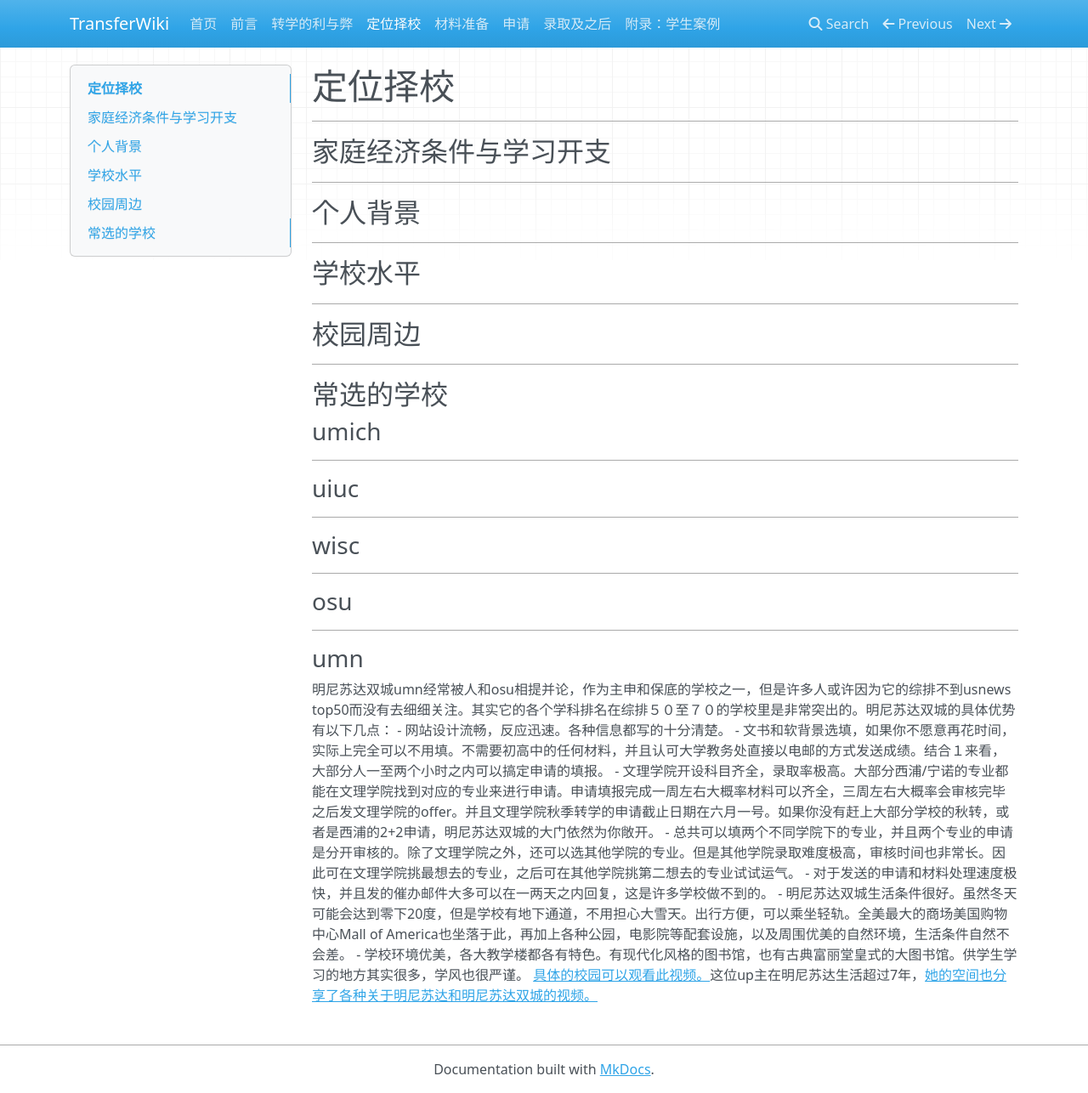
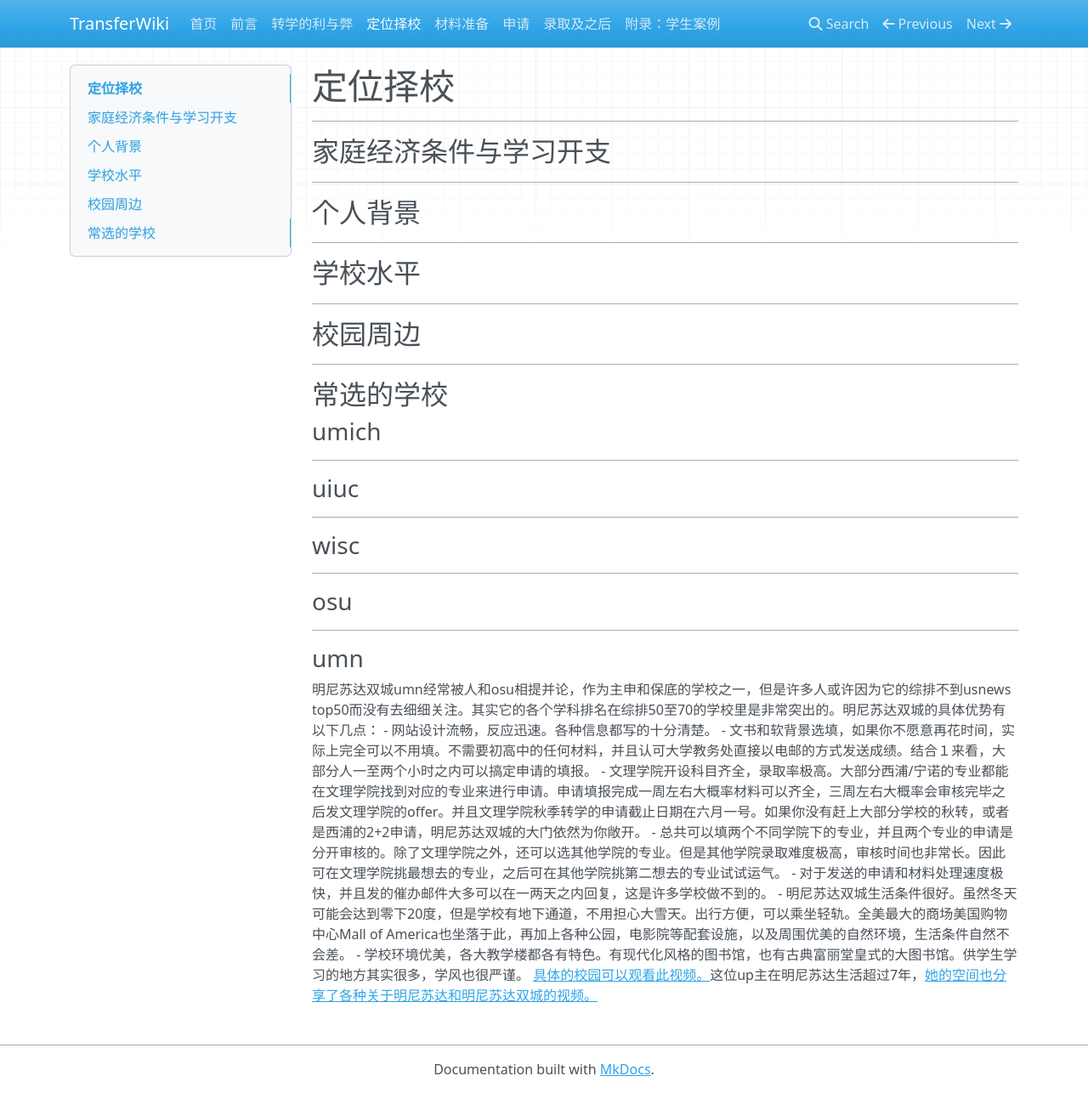
Before and after one commit to SihanXU/TransferWiki, an MkDocs documentation site: the page built from docs/school.md, in a window 1280 px wide and 1286 px high. Shown: the whole window at 85% size. Built offline with MkDocs 1.6.1, drawn with Linux system fonts in a browser that asks for light colours; nearby versions of some CDN libraries.

Commit message:
Update school.md

```diff
--- a/docs/school.md
+++ b/docs/school.md
@@ -36,7 +36,7 @@
 ***
 
 ### umn
-明尼苏达双城umn经常被人和osu相提并论，作为主申和保底的学校之一，但是许多人或许因为它的综排不到usnews top50而没有去细细关注。其实它的各个学科排名在综排５０至７０的学校里是非常突出的。明尼苏达双城的具体优势有以下几点：
+明尼苏达双城umn经常被人和osu相提并论，作为主申和保底的学校之一，但是许多人或许因为它的综排不到usnews top50而没有去细细关注。其实它的各个学科排名在综排50至70的学校里是非常突出的。明尼苏达双城的具体优势有以下几点：
 - 网站设计流畅，反应迅速。各种信息都写的十分清楚。
 - 文书和软背景选填，如果你不愿意再花时间，实际上完全可以不用填。不需要初高中的任何材料，并且认可大学教务处直接以电邮的方式发送成绩。结合１来看，大部分人一至两个小时之内可以搞定申请的填报。
 - 文理学院开设科目齐全，录取率极高。大部分西浦/宁诺的专业都能在文理学院找到对应的专业来进行申请。申请填报完成一周左右大概率材料可以齐全，三周左右大概率会审核完毕之后发文理学院的offer。并且文理学院秋季转学的申请截止日期在六月一号。如果你没有赶上大部分学校的秋转，或者是西浦的2+2申请，明尼苏达双城的大门依然为你敞开。
```
